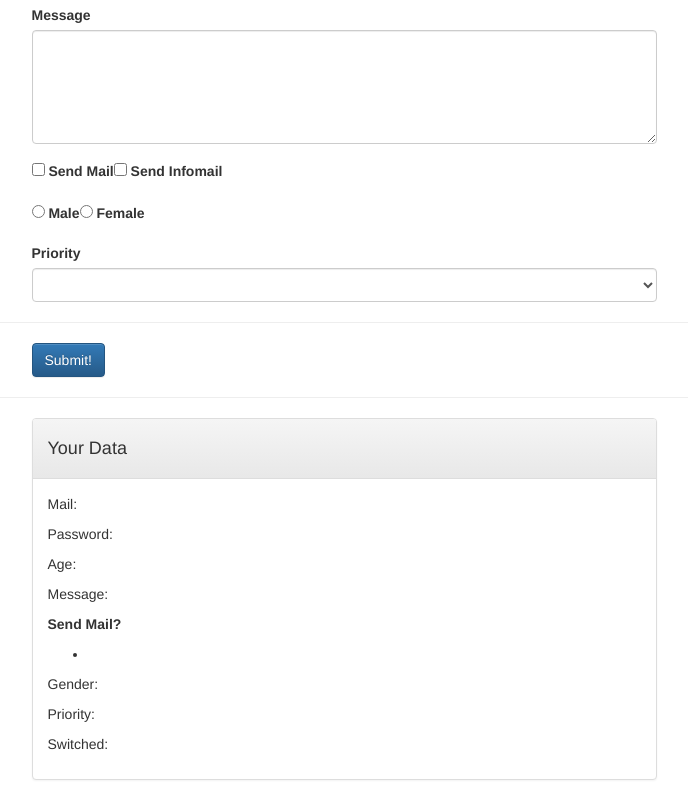
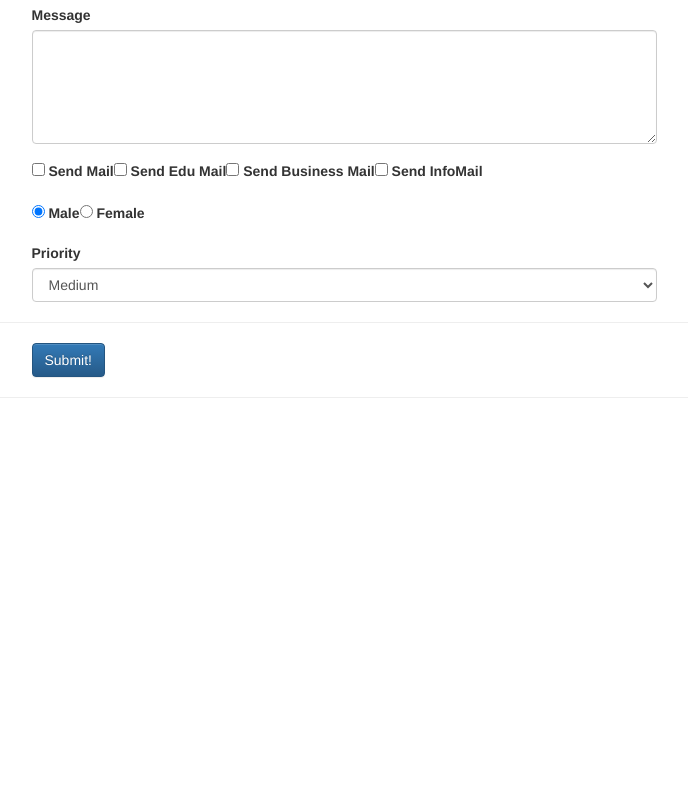
Before and after one commit to tanvir35web/form-handaling-in-vue, a Vue app: page / in a window 1280 px wide. Shown: the part 318-1118 px from the top of the page, without its empty margins (296-984 px from the left). After the commit the page ends 800 px from the top, so only its background shows below. Built offline with nearby package versions, Linux system fonts and the light colour scheme; the HTML template or start-up script is replaced by a standard one.

Commit message:
form functional done

```diff
--- a/src/components/userForm.vue
+++ b/src/components/userForm.vue
@@ -9,7 +9,12 @@
                     <hr />
                     <div class="form-group">
                         <label for="email">Email</label>
-                        <input type="text" id="email" class="form-control" />
+                        <input
+                            type="text"
+                            id="email"
+                            class="form-control"
+                            v-model="userData.email"
+                        />
                     </div>
                     <div class="form-group">
                         <label for="password">Password</label>
@@ -17,11 +22,17 @@
                             type="password"
                             id="password"
                             class="form-control"
+                            v-model="userData.password"
                         />
                     </div>
                     <div class="form-group">
                         <label for="age">Age</label>
-                        <input type="number" id="age" class="form-control" />
+                        <input
+                            type="number"
+                            id="age"
+                            class="form-control"
+                            v-model="userData.age"
+                        />
                     </div>
                 </div>
             </div>
@@ -31,7 +42,12 @@
                 >
                     <label for="message">Message</label><br />
 
-                    <textarea id="message" rows="5" class="form-control">
+                    <textarea
+                        id="message"
+                        rows="5"
+                        class="form-control"
+                        v-model="userData.massage"
+                    >
                     </textarea>
                 </div>
             </div>
@@ -45,16 +61,36 @@
                                 type="checkbox"
                                 id="sendmail"
                                 value="SendMail"
+                                v-model="emailType"
                             />
                             Send Mail
                         </label>
-                        <label for="sendInfomail">
+                        <label for="eduMail">
                             <input
                                 type="checkbox"
-                                id="sendInfomail"
+                                id="eduMail"
+                                value="EduMail"
+                                v-model="emailType"
+                            />
+                            Send Edu Mail
+                        </label>
+                        <label for="businessMail">
+                            <input
+                                type="checkbox"
+                                id="businessMail"
+                                value="BusinessMail"
+                                v-model="emailType"
+                            />
+                            Send Business Mail
+                        </label>
+                        <label for="sendInfoMail">
+                            <input
+                                type="checkbox"
+                                id="sendInfoMail"
                                 value="SendInfoMail"
+                                v-model="emailType"
                             />
-                            Send Infomail
+                            Send InfoMail
                         </label>
                     </div>
                 </div>
@@ -64,10 +100,22 @@
                     class="col-xs-12 col-sm-8 col-sm-offset-2 col-md-6 col-md-offset-3 form-group"
                 >
                     <label for="male">
-                        <input type="radio" id="male" value="Male" /> Male
+                        <input
+                            type="radio"
+                            id="male"
+                            value="Male"
+                            v-model="gender"
+                        />
+                        Male
                     </label>
                     <label for="female">
-                        <input type="radio" id="female" value="Female" /> Female
+                        <input
+                            type="radio"
+                            id="female"
+                            value="Female"
+                            v-model="gender"
+                        />
+                        Female
                     </label>
                 </div>
             </div>
@@ -76,8 +124,14 @@
                     class="col-xs-12 col-sm-8 col-sm-offset-2 col-md-6 col-md-offset-3 from-group"
                 >
                     <label for="priority">Priority</label>
-                    <select id="priority" class="form-control">
-                        <option></option>
+                    <select
+                        id="priority"
+                        class="form-control"
+                        v-model="priority"
+                    >
+                        <option v-for="priority in priorities" :key="priority">
+                            {{ priority }}
+                        </option>
                     </select>
                 </div>
             </div>
@@ -86,12 +140,14 @@
                 <div
                     class="col-xs-12 col-sm-8 col-sm-offset-2 col-md-6 col-md-offset-3"
                 >
-                    <button class="btn btn-primary">Submit!</button>
+                    <button class="btn btn-primary" @click.prevent="handleSubmit">
+                        Submit!
+                    </button>
                 </div>
             </div>
         </form>
         <hr />
-        <div class="row">
+        <div class="row" v-if="isSubmit">
             <div
                 class="col-xs-12 col-sm-8 col-sm-offset-2 col-md-6 col-md-offset-3"
             >
@@ -100,17 +156,19 @@
                         <h4>Your Data</h4>
                     </div>
                     <div class="panel-body">
-                        <p>Mail:</p>
-                        <p>Password:</p>
-                        <p>Age:</p>
-                        <p>Message:</p>
+                        <p>Mail: {{ userData.email }}</p>
+                        <p>Password: {{ userData.password }}</p>
+                        <p>Age: {{ userData.age }}</p>
+                        <p>Message: {{ userData.massage }}</p>
                         <p><strong>Send Mail?</strong></p>
                         <ul>
-                            <li></li>
+                            <li v-for="email in emailType" :key="email">
+                                {{ email }}
+                            </li>
                         </ul>
-                        <p>Gender:</p>
-                        <p>Priority:</p>
-                        <p>Switched:</p>
+                        <p>Gender: {{ gender }}</p>
+                        <p>Priority: {{ priority }}</p>
+                        <p>Switched: {{ isSubmit }}</p>
                     </div>
                 </div>
             </div>
@@ -120,10 +178,27 @@
 
 <script>
 export default {
-    data(){
+    data() {
         return {
-
-        }
+            userData: {
+                email: "",
+                password: "",
+                age: "",
+                massage: "",
+            },
+            emailType: [],
+            gender: "Male",
+            priorities: ["High", "Medium", "Low", "Normal"],
+            priority: "Medium",
+            isSubmit: false,
+        };
+    },
+    methods: {
+        handleSubmit() {
+            this.isSubmit = true;
+            console.log(this.userData);
+        },
     },
 };
+
 </script>
```
